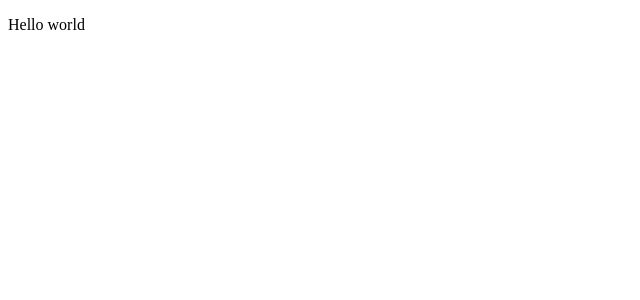
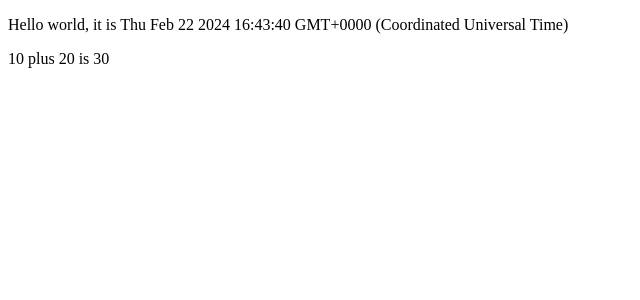
Before and after one commit to nomppaax/01-part1, a React (Vite) app: page / in a window 1280 px wide. Shown: the top 300 px of the page, without its empty margins (0-640 px from the left). Built offline with nearby package versions, Linux system fonts and the light colour scheme.

Commit message:
04- Console prints the date and a+b

```diff
--- a/src/App.jsx
+++ b/src/App.jsx
@@ -1,8 +1,15 @@
 const App = () => {
-  console.log("Hello from komponentti");
+  const now = new Date();
+  const a = 10;
+  const b = 20;
+  console.log(now, a + b);
+
   return (
     <div>
-      <p>Hello world</p>
+      <p>Hello world, it is {now.toString()}</p>
+      <p>
+        {a} plus {b} is {a + b}
+      </p>
     </div>
   );
 };
```
